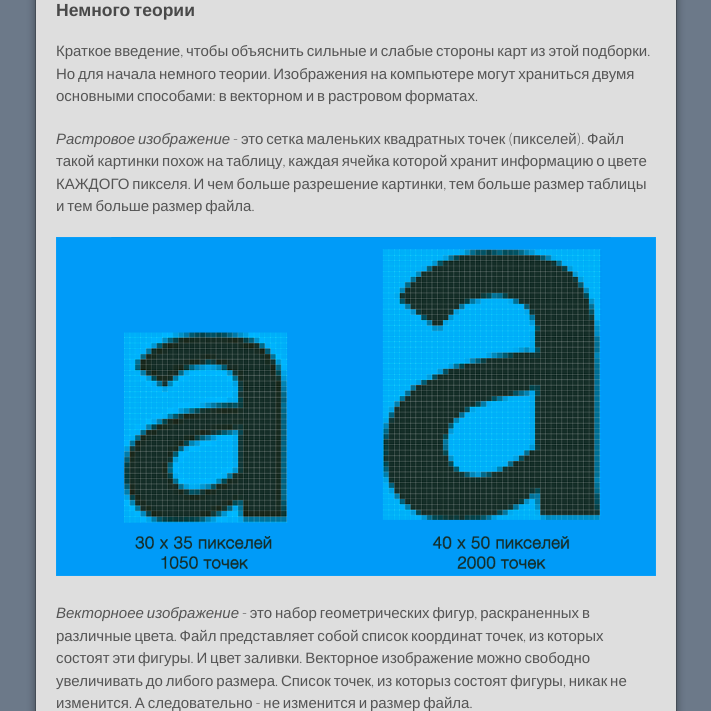
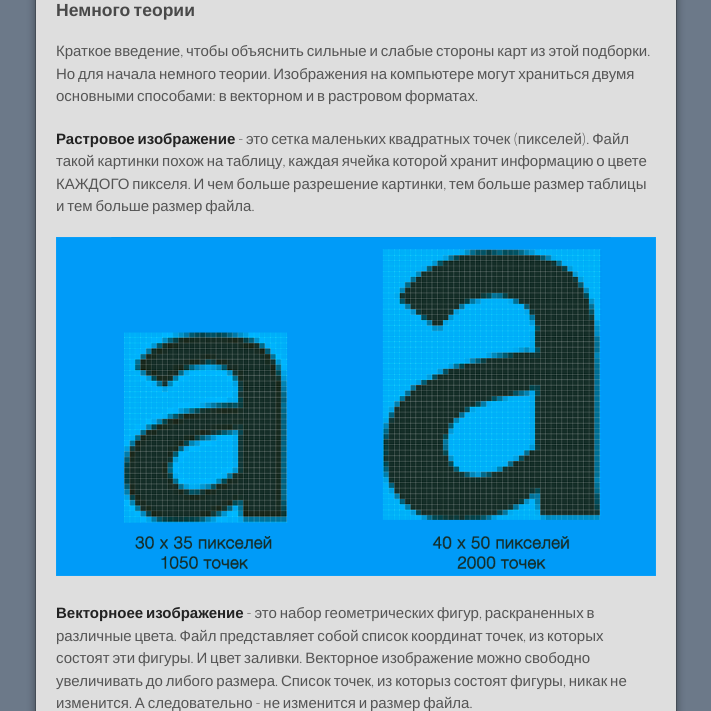
Before and after one commit to nnngrach/AnyGIS_Site, a Jekyll site: the page built from Web/Html/Vektor_and_raster_ru.md, in a window 1280 px wide. Shown: the part 575-1286 px from the top of the page, without its empty margins (284-995 px from the left). Built offline with Jekyll 4.4.1, drawn with Linux system fonts in a browser that asks for light colours.

```diff
--- a/Web/Html/Vektor_and_raster_ru.md
+++ b/Web/Html/Vektor_and_raster_ru.md
@@ -17,11 +17,11 @@ layout: default
 
 Краткое введение, чтобы объяснить сильные и слабые стороны карт из этой подборки. Но для начала немного теории. Изображения на компьютере могут храниться двумя основными способами: в векторном и в растровом форматах.
 
-*Растровое изображение* - это сетка маленьких квадратных точек (пикселей). Файл такой картинки похож на таблицу, каждая ячейка которой хранит информацию о цвете КАЖДОГО пикселя. И чем больше разрешение картинки, тем больше размер таблицы и тем больше размер файла.
+**Растровое изображение** - это сетка маленьких квадратных точек (пикселей). Файл такой картинки похож на таблицу, каждая ячейка которой хранит информацию о цвете КАЖДОГО пикселя. И чем больше разрешение картинки, тем больше размер таблицы и тем больше размер файла.
 
 ![](/Web/Img/filesize_raster.png)
 
-*Векторноее изображение* - это набор геометрических фигур, раскраненных в различные цвета. Файл представляет собой список координат точек, из которых состоят эти фигуры. И цвет заливки. Векторное изображение можно свободно увеличивать до либого размера. Список точек, из которыз состоят фигуры, никак не изменится. А следовательно - не изменится и размер файла.
+**Векторноее изображение** - это набор геометрических фигур, раскраненных в различные цвета. Файл представляет собой список координат точек, из которых состоят эти фигуры. И цвет заливки. Векторное изображение можно свободно увеличивать до либого размера. Список точек, из которыз состоят фигуры, никак не изменится. А следовательно - не изменится и размер файла.
 
 ![](/Web/Img/filesize_vector.png)
 
```
